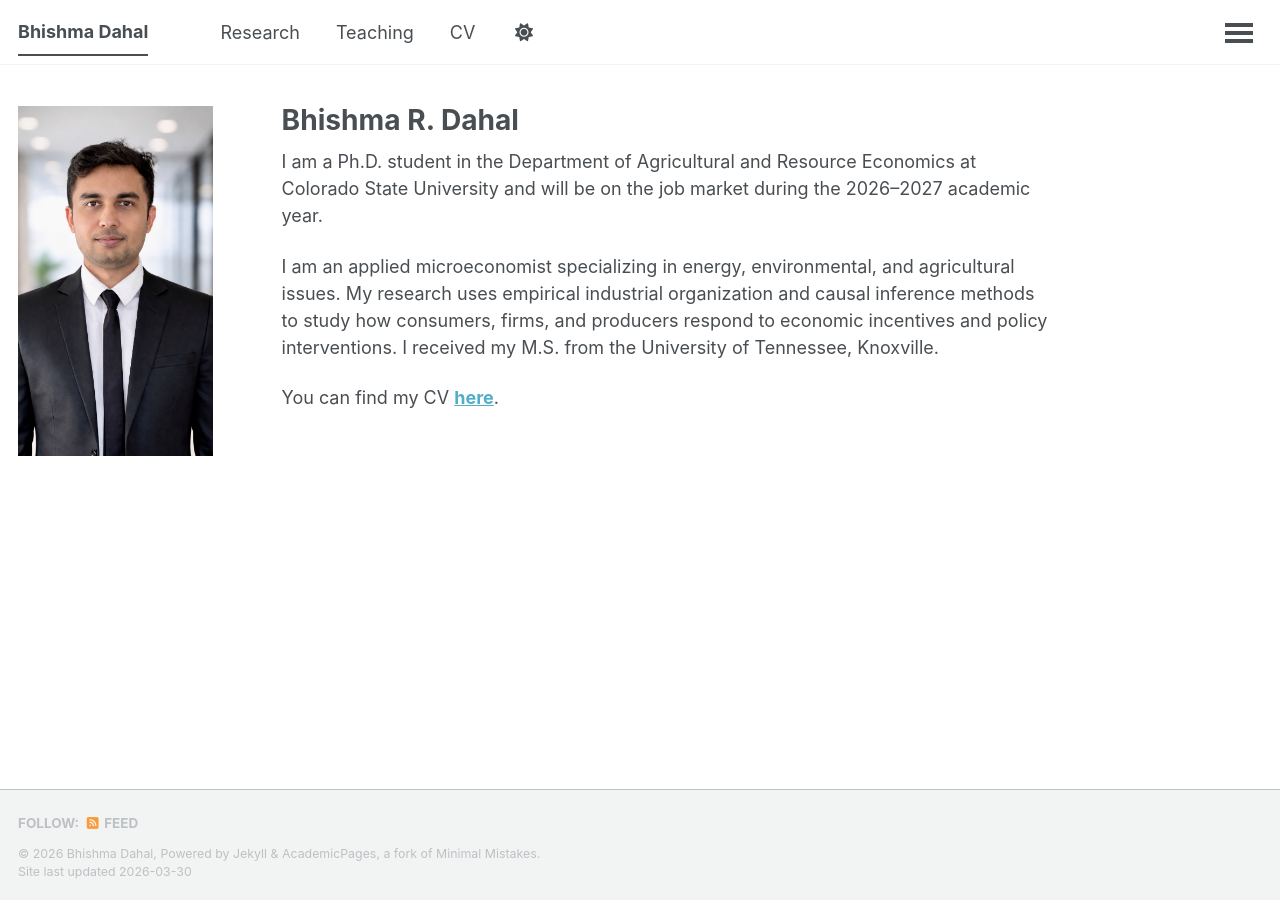
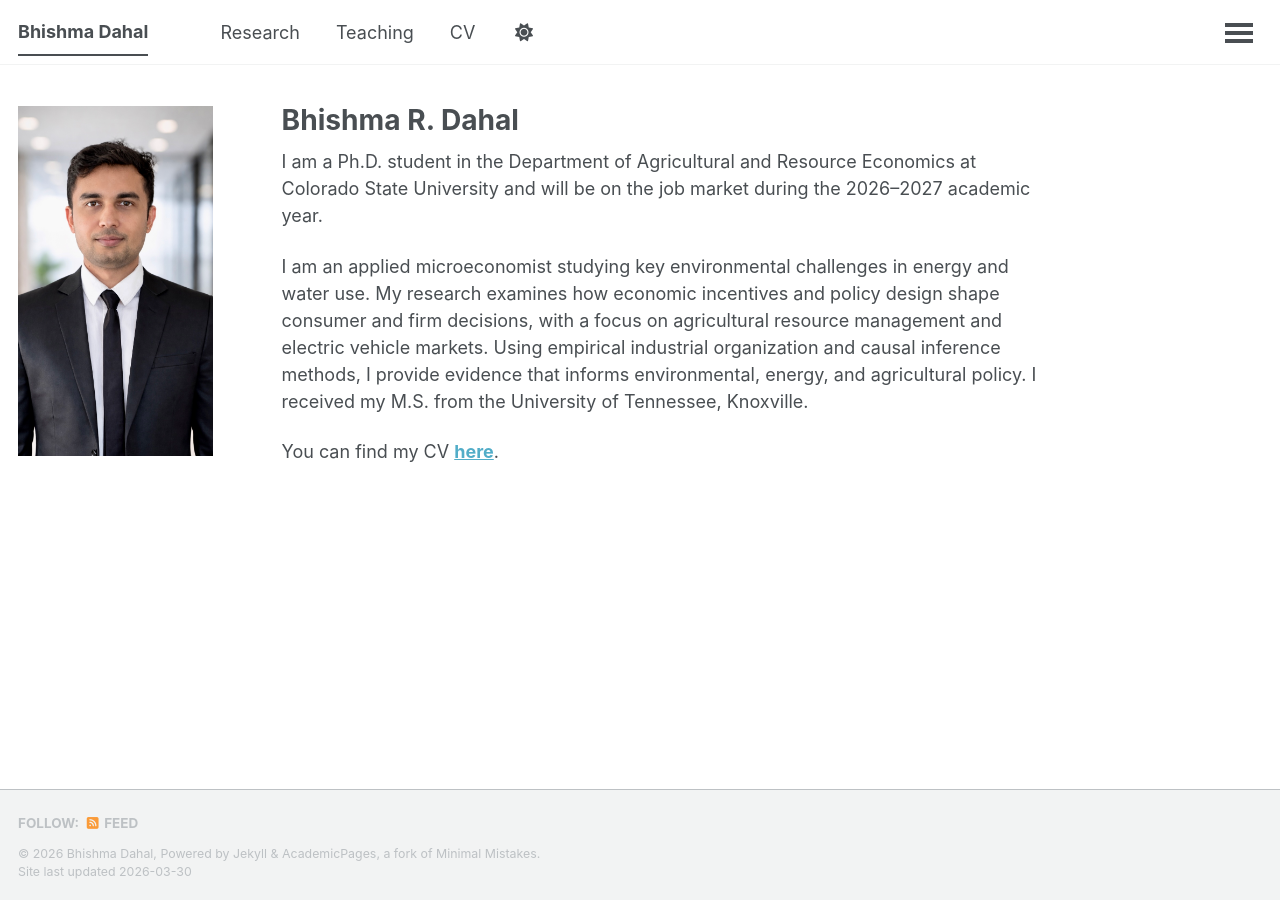
Before and after one commit to bhishmarajdahal/bhishmarajdahal.github.io, a Jekyll site: the page built from _pages/about.md, in a window 1280 px wide. Built offline with Jekyll 4.4.1, drawn with Linux system fonts in a browser that asks for light colours; a script that is not in the unit is left out.

Commit message:
Update about.md

```diff
--- a/_pages/about.md
+++ b/_pages/about.md
@@ -6,7 +6,7 @@ classes: home-page
 ---
 I am a Ph.D. student in the Department of Agricultural and Resource Economics at Colorado State University and will be on the job market during the 2026–2027 academic year.
 
-I am an applied microeconomist specializing in energy, environmental, and agricultural issues. My research uses empirical industrial organization and causal inference methods to study how consumers, firms, and producers respond to economic incentives and policy interventions. I received my M.S. from the University of Tennessee, Knoxville.
+I am an applied microeconomist studying key environmental challenges in energy and water use. My research examines how economic incentives and policy design shape consumer and firm decisions, with a focus on agricultural resource management and electric vehicle markets. Using empirical industrial organization and causal inference methods, I provide evidence that informs environmental, energy, and agricultural policy. I received my M.S. from the University of Tennessee, Knoxville.
 
 You can find my CV **[here](/files/CV.pdf)**.
 
```
